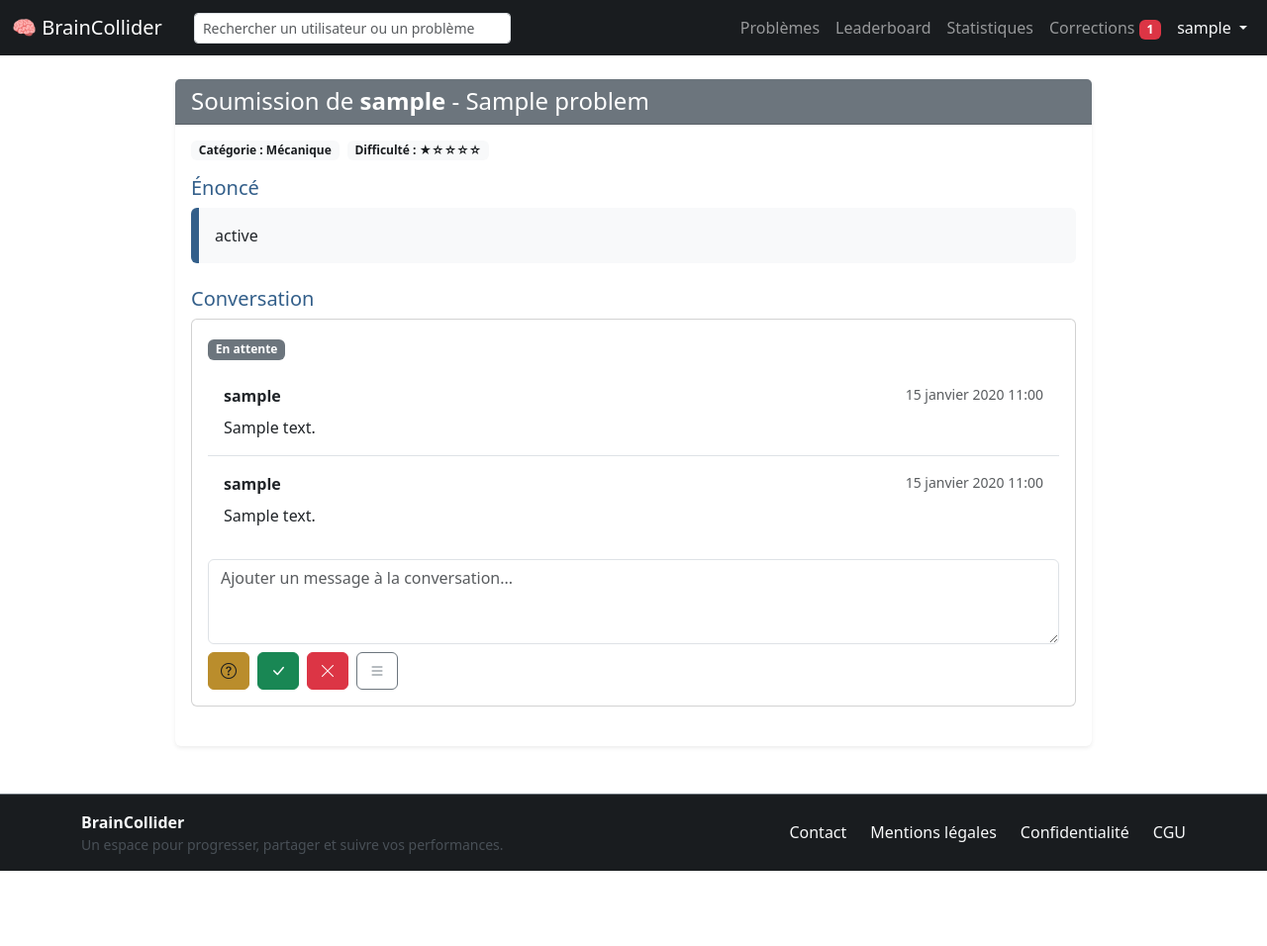
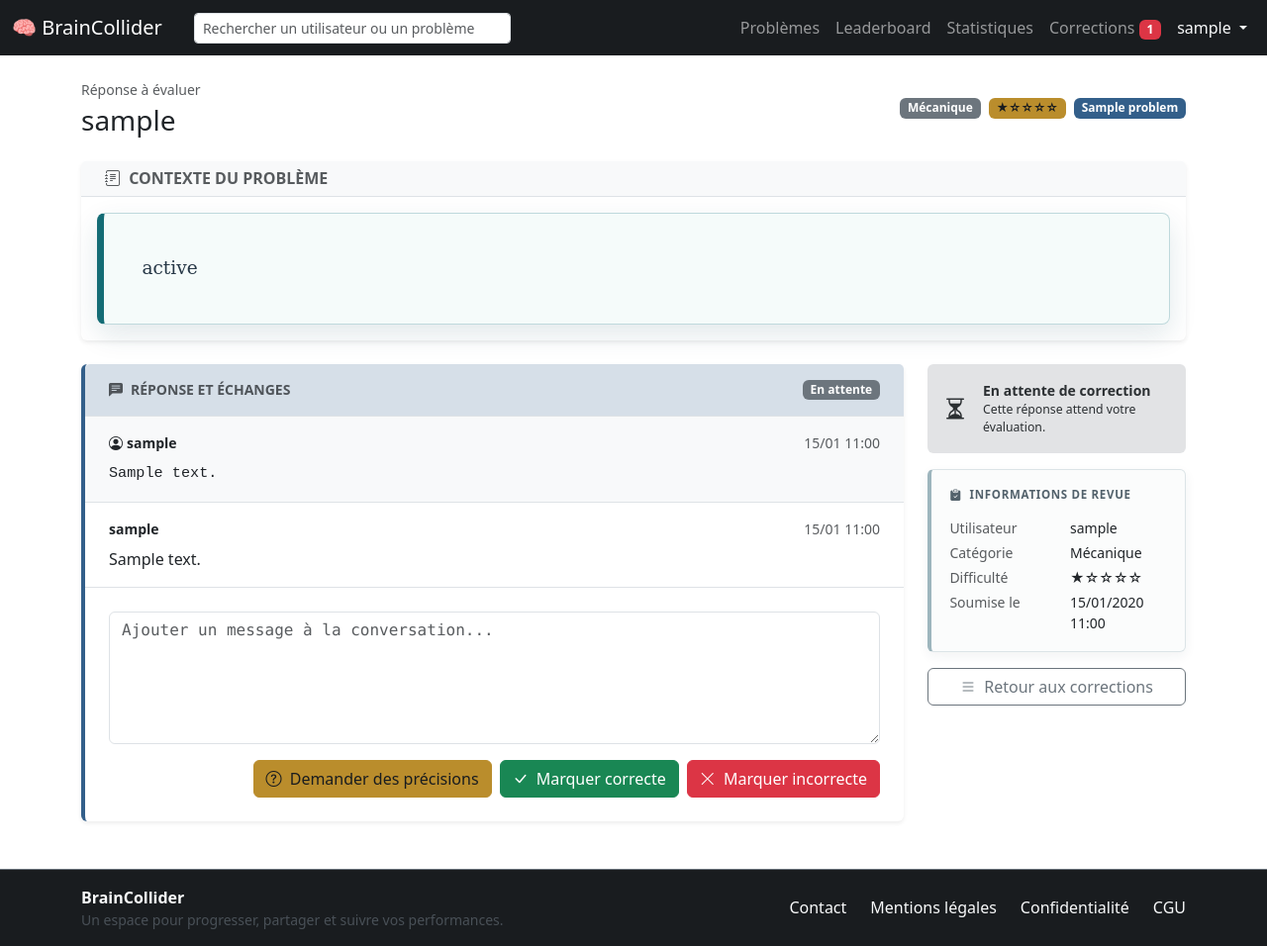
Before and after one commit to DaStygos/braincollider, a Django app: page /staff/submission/1/ in a window 1280 px wide. Shown: the whole page at 99% size. Before the commit the page ends 880 px from the top, so only its background shows below. Run offline with Django 5.2, Linux system fonts and the light colour scheme; a user stored in the database is signed in; tables that the repository leaves empty hold one stand-in row (values such as "Sample post"); some libraries are stand-ins or nearby versions.

Commit message:
frontend update (submissions)

```diff
--- a/staff/templates/staff/submission_detail.html
+++ b/staff/templates/staff/submission_detail.html
@@ -3,80 +3,131 @@
 {% block title %}Correction de {{ submission.user.username }}{% endblock %}
 
 {% block content %}
-<div class="row justify-content-center">
-  <div class="col-12 col-lg-10">
-    <div class="card border-0 shadow-sm">
-      <div class="card-header bg-secondary text-white">
-        <h1 class="h4 mb-0">Soumission de <strong>{{ submission.user.username }}</strong> - {{ submission.problem.title }}</h1>
+<header class="problem-detail-header d-flex flex-column flex-md-row justify-content-between align-items-md-center gap-3 mb-4">
+  <div>
+    <div class="text-muted small mb-1">Réponse à évaluer</div>
+    <h1 class="h3 mb-0">{{ submission.user.username }}</h1>
+  </div>
+  <div class="d-flex flex-wrap gap-2" aria-label="Informations de la soumission">
+    <span class="badge text-bg-secondary">{{ submission.problem.get_category_display }}</span>
+    <span class="badge text-bg-warning text-dark">{{ submission.problem.get_difficulty_display }}</span>
+    <span class="badge text-bg-primary">{{ submission.problem.title }}</span>
+  </div>
+</header>
+
+<div class="row g-4 align-items-start">
+  <div class="col-12">
+    <section class="card border-0 shadow-sm" aria-label="Contexte du problème">
+      <div class="card-header bg-light border-bottom py-2 px-4">
+        <h2 class="h6 text-uppercase text-muted fw-semibold mb-0">
+          <i class="bi bi-journal-text me-1"></i> Contexte du problème
+        </h2>
+      </div>
+      <div class="card-body p-3">
+        <div class="problem-statement math-render-pending">
+          {{ submission.problem.statement|linebreaks_preserve_latex }}
+        </div>
+      </div>
+    </section>
+  </div>
+  <aside class="col-12 col-lg-3 order-2 order-lg-2 problem-secondary-sidebar d-flex flex-column gap-3">
+    {% if submission.status == 'accepted' %}
+      <div class="alert alert-success border-0 d-flex align-items-center gap-3 mb-0 py-3" role="alert">
+        <i class="bi bi-patch-check-fill fs-4 flex-shrink-0"></i>
+        <div><div class="fw-semibold">Soumission validée</div><div class="small">Cette réponse est correcte.</div></div>
+      </div>
+    {% elif submission.status == 'rejected' %}
+      <div class="alert alert-danger border-0 d-flex align-items-center gap-3 mb-0 py-3" role="alert">
+        <i class="bi bi-x-circle-fill fs-4 flex-shrink-0"></i>
+        <div><div class="fw-semibold">Soumission incorrecte</div><div class="small">Une nouvelle réponse pourra être proposée.</div></div>
+      </div>
+    {% elif submission.status == 'clarification' %}
+      <div class="alert alert-warning border-0 d-flex align-items-center gap-3 mb-0 py-3" role="alert">
+        <i class="bi bi-question-circle-fill fs-4 flex-shrink-0"></i>
+        <div><div class="fw-semibold">Précisions demandées</div><div class="small">La discussion est en cours.</div></div>
+      </div>
+    {% else %}
+      <div class="alert alert-secondary border-0 d-flex align-items-center gap-3 mb-0 py-3" role="alert">
+        <i class="bi bi-hourglass-split fs-4 flex-shrink-0"></i>
+        <div><div class="fw-semibold">En attente de correction</div><div class="small">Cette réponse attend votre évaluation.</div></div>
+      </div>
+    {% endif %}
+
+    <div class="card problem-secondary-card border-0 shadow-sm">
+      <div class="card-body p-4">
+        <h6 class="text-uppercase text-muted fw-semibold small mb-3 d-flex align-items-center gap-2">
+          <i class="bi bi-clipboard-check-fill"></i> Informations de revue
+        </h6>
+        <dl class="row small mb-0">
+          <dt class="col-6 text-muted fw-normal">Utilisateur</dt>
+          <dd class="col-6 mb-1">{{ submission.user.username }}</dd>
+          <dt class="col-6 text-muted fw-normal">Catégorie</dt>
+          <dd class="col-6 mb-1">{{ submission.problem.get_category_display }}</dd>
+          <dt class="col-6 text-muted fw-normal">Difficulté</dt>
+          <dd class="col-6 mb-1">{{ submission.problem.get_difficulty_display }}</dd>
+          <dt class="col-6 text-muted fw-normal">Soumise le</dt>
+          <dd class="col-6 mb-0">{{ submission.submitted_at|date:"d/m/Y H:i" }}</dd>
+        </dl>
+      </div>
     </div>
 
-      <div class="card-body">
-        <div class="d-flex flex-wrap gap-2 mb-3">
-          <span class="badge text-bg-light text-dark">Catégorie : {{ submission.problem.get_category_display }}</span>
-          <span class="badge text-bg-light text-dark">Difficulté : {{ submission.problem.get_difficulty_display }}</span>
-        </div>
+    <a href="{% url 'staff:pending_submissions' %}" class="btn btn-outline-secondary">
+      <i class="bi bi-list me-1"></i> Retour aux corrections
+    </a>
+  </aside>
 
-        <h2 class="h5 text-primary">Énoncé</h2>
-        <div class="math-render-pending bg-light p-3 rounded border-start border-primary border-4 mb-4" style="border-left-width: 0.5rem !important;">
-          {{ submission.problem.statement|linebreaks_preserve_latex }}
-        </div>
-
-        <h2 class="h5 text-primary">Conversation</h2>
-        <div class="card mb-4">
-          <div class="card-body">
-            <div class="mb-2">
+  <div class="col-12 col-lg-9 order-1 order-lg-1">
+    <div class="card border-0 shadow-sm border-start border-4 border-primary">
+      <div class="card-header bg-primary-subtle border-bottom py-3 px-4 d-flex justify-content-between align-items-center flex-wrap gap-2">
+        <h6 class="text-uppercase text-muted fw-semibold small mb-0 d-flex align-items-center gap-2">
+          <i class="bi bi-chat-left-text-fill"></i> Réponse et échanges
+        </h6>
         {% if submission.status == 'accepted' %}
-                <span class="badge bg-success">Validée</span>
+          <span class="badge text-bg-success">Validée</span>
         {% elif submission.status == 'rejected' %}
-                <span class="badge bg-danger">Incorrecte</span>
+          <span class="badge text-bg-danger">Incorrecte</span>
         {% elif submission.status == 'clarification' %}
-                <span class="badge bg-warning text-dark">Précisions demandées</span>
+          <span class="badge text-bg-warning text-dark">Précisions demandées</span>
         {% else %}
-                <span class="badge bg-secondary">En attente</span>
+          <span class="badge text-bg-secondary">En attente</span>
         {% endif %}
       </div>
 
-            <div class="discussion">
-              <div class="list-group list-group-flush mb-3">
-                <div class="list-group-item py-3">
-                  <div class="d-flex w-100 justify-content-between">
-                    <strong class="mb-0">{{ submission.user.username }}</strong>
-                    <small class="text-muted">{{ submission.submitted_at }}</small>
+      <div class="card-body p-0">
+        <div class="px-4 py-3 border-bottom bg-light">
+          <div class="d-flex justify-content-between align-items-baseline mb-2">
+            <strong class="small"><i class="bi bi-person-circle me-1"></i>{{ submission.user.username }}</strong>
+            <small class="text-muted">{{ submission.submitted_at|date:"d/m H:i" }}</small>
           </div>
-                  <div class="mt-2 math-render-pending">{{ submission.answer|linebreaks_preserve_latex }}</div>
-                </div>
-                {% for c in submission.comments.all %}
-                  <div class="list-group-item py-3">
-                    <div class="d-flex w-100 justify-content-between">
-                      <strong class="mb-0">{{ c.author.username }}</strong>
-                      <small class="text-muted">{{ c.created_at }}</small>
-                    </div>
-                    <div class="mt-2 math-render-pending">{{ c.text|linebreaks_preserve_latex }}</div>
-                  </div>
-                {% empty %}
-                {% endfor %}
+          <div class="math-render-pending submission-answer">{{ submission.answer|linebreaks_preserve_latex }}</div>
         </div>
 
-              {# Unified composer + decision buttons in one form for reviewers #}
+        {% for c in submission.comments.all %}
+          <div class="px-4 py-3 border-bottom">
+            <div class="d-flex justify-content-between align-items-baseline mb-2">
+              <strong class="small">{{ c.author.username }}</strong>
+              <small class="text-muted">{{ c.created_at|date:"d/m H:i" }}</small>
+            </div>
+            <div class="math-render-pending">{{ c.text|linebreaks_preserve_latex }}</div>
+          </div>
+        {% endfor %}
+
+        <div class="p-4">
           <form method="post">
             {% csrf_token %}
-                <div class="mb-2">
-                  <textarea name="content" rows="3" class="form-control" placeholder="Ajouter un message à la conversation..."></textarea>
+            <div class="mb-3">
+              <textarea name="content" rows="5" class="form-control font-monospace" placeholder="Ajouter un message à la conversation..." data-live-math-preview="review-preview"></textarea>
             </div>
-                  <div class="d-flex flex-wrap gap-2">
-                    {# Removed free 'add message' button to force reviewers to pick an action #}
+            <div class="d-flex flex-wrap gap-2 justify-content-end">
               <button name="decision" value="clarify" class="btn btn-warning text-dark" title="Demander des précisions" aria-label="Demander des précisions">
-                      <i class="bi bi-question-circle"></i>
+                <i class="bi bi-question-circle me-1"></i> Demander des précisions
               </button>
               <button name="decision" value="correct" class="btn btn-success" title="Marquer correcte" aria-label="Marquer correcte">
-                      <i class="bi bi-check-lg"></i>
+                <i class="bi bi-check-lg me-1"></i> Marquer correcte
               </button>
               <button name="decision" value="incorrect" class="btn btn-danger" title="Marquer incorrecte" aria-label="Marquer incorrecte">
-                      <i class="bi bi-x-lg"></i>
+                <i class="bi bi-x-lg me-1"></i> Marquer incorrecte
               </button>
-                    <a href="{% url 'staff:pending_submissions' %}" class="btn btn-outline-secondary" title="Retour" aria-label="Retour">
-                      <i class="bi bi-list"></i>
-                    </a>
             </div>
           </form>
         </div>
@@ -84,6 +135,4 @@
     </div>
   </div>
 </div>
-  </div>
-</div>
 {% endblock %}
--- a/staff/views.py
+++ b/staff/views.py
@@ -12,8 +12,16 @@ def pending_submissions(request):
     if not can_access_pending_submissions(request.user):
         raise PermissionDenied
     rows = get_pending_review_rows(request.user)
+    search = request.GET.get("q", "").strip()
+    if search:
+        search_casefolded = search.casefold()
+        rows = [
+            row for row in rows
+            if search_casefolded in row["submission"].user.username.casefold()
+            or search_casefolded in row["submission"].problem.title.casefold()
+        ]
 
-    return render(request, "staff/pending_submissions.html", {"rows": rows})
+    return render(request, "staff/pending_submissions.html", {"rows": rows, "selected_search": search})
 
 
 @login_required
```
Also changed, not shown: staff/templates/staff/pending_submissions.html (+20 -11 lines), staff/tests.py (+11 -0 lines). Lines whose indentation alone changed are shown as unchanged.
